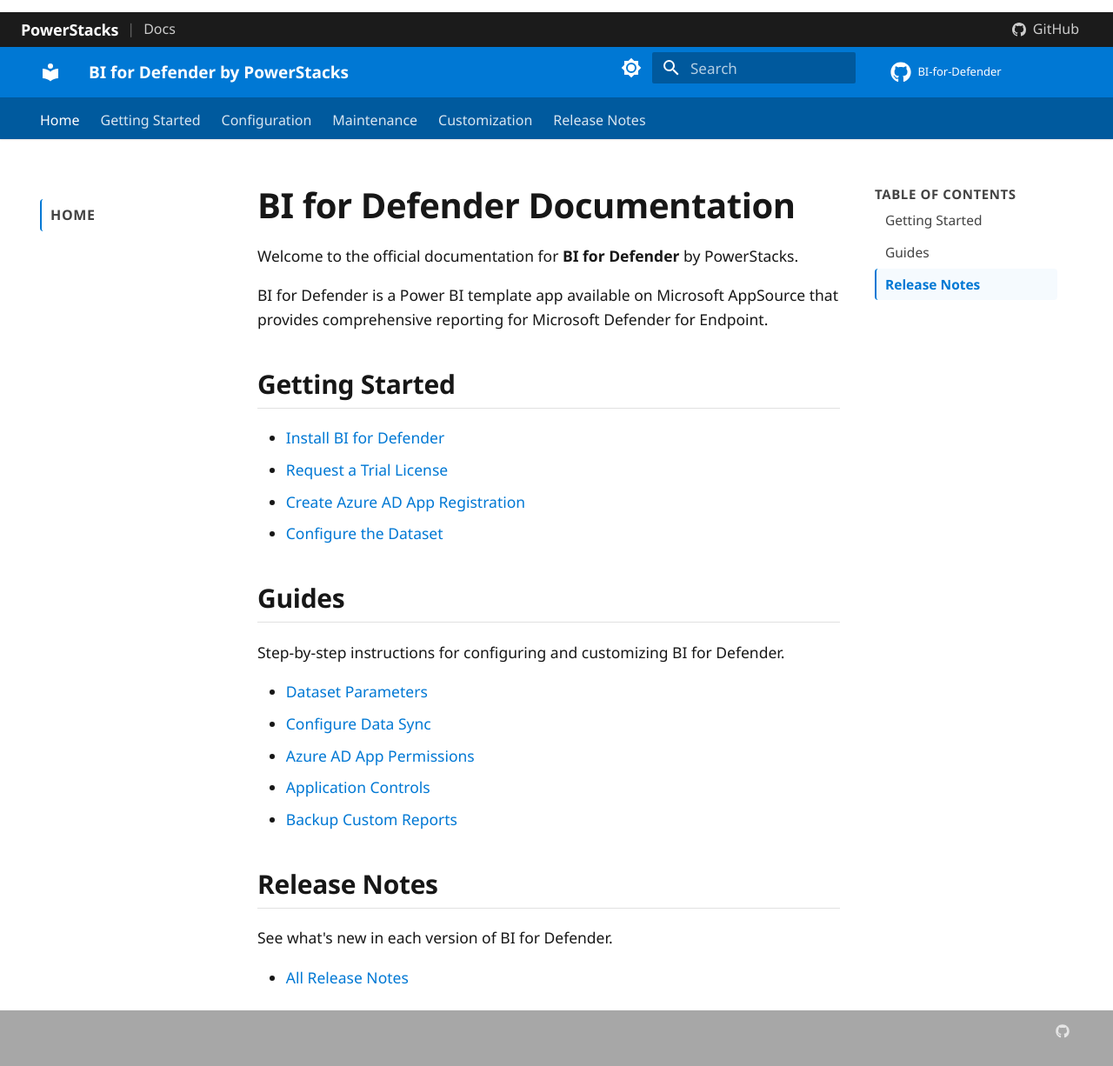
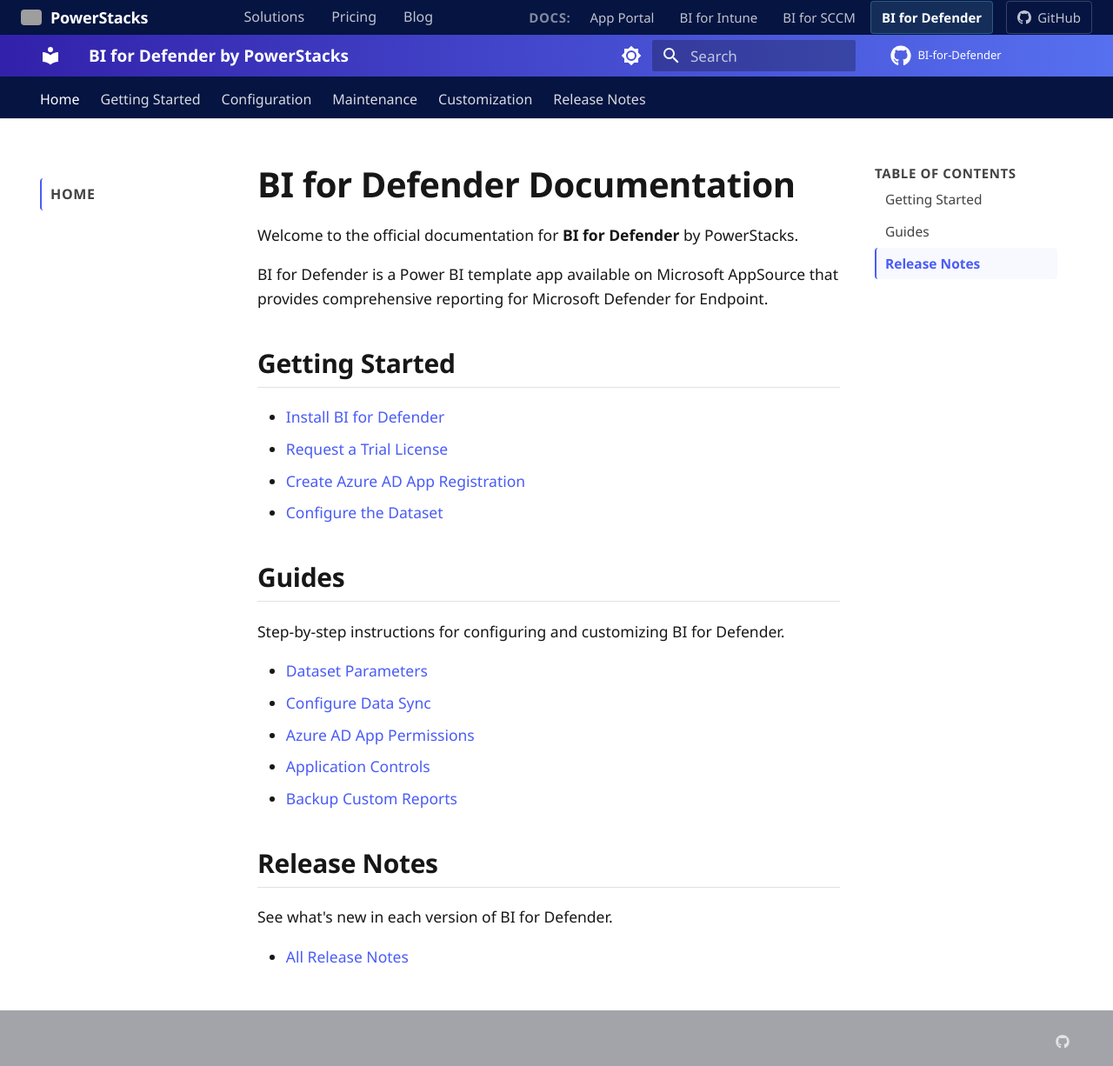
Before and after one commit to powerstacks-corp/BI-for-Defender, an MkDocs documentation site: the page built from docs/index.md, in a window 1280 px wide and 1226 px high. Shown: the whole window at 87% size. Built offline with MkDocs 1.6.1 and Material for MkDocs 9.7.7, drawn with Linux system fonts in a browser that asks for light colours; some web fonts are replaced; comment, search, counter and statistics services are not loaded; grey boxes are pictures that could not be loaded.

Commit message:
Rebrand docs site: global nav bar + PowerStacks color alignment
- Replace simple "PowerStacks | Docs" top bar with full navigation bar
  including logo, website links, cross-product doc switcher, and GitHub link
- Align color palette from Microsoft blue to PowerStacks brand gradient
  (navy #051441, gradient #3221AA → #5670F0)
- Header uses brand gradient, tabs use brand navy
- Document full color palette in CSS header comments

Co-Authored-By: Claude Opus 4.6 <noreply@anthropic.com>

```diff
--- a/docs/overrides/main.html
+++ b/docs/overrides/main.html
@@ -1,15 +1,24 @@
 {% extends "base.html" %}
 
 {% block announce %}
-<nav class="ms-top-bar">
-  <div class="ms-top-bar__inner">
-    <div class="ms-top-bar__left">
-      <span class="ms-top-bar__brand">PowerStacks</span>
-      <span class="ms-top-bar__separator">|</span>
-      <span class="ms-top-bar__product">Docs</span>
+<nav class="ps-global-nav" aria-label="PowerStacks global">
+  <div class="ps-global-nav__inner">
+    <a href="https://powerstacks.com" class="ps-global-nav__brand" title="PowerStacks Home">
+      <img src="https://powerstacks.com/images/logo.webp" alt="" class="ps-global-nav__logo" width="24" height="24" />
+      <span class="ps-global-nav__brand-text">PowerStacks</span>
+    </a>
+    <div class="ps-global-nav__site-links">
+      <a href="https://powerstacks.com/solutions/endpoint-management-platform/">Solutions</a>
+      <a href="https://powerstacks.com/pricing/">Pricing</a>
+      <a href="https://powerstacks.com/blog/">Blog</a>
     </div>
-    <div class="ms-top-bar__right">
-      <a href="https://github.com/powerstacks-corp/BI-for-Defender" class="ms-top-bar__link-btn">
+    <div class="ps-global-nav__docs-links">
+      <span class="ps-global-nav__docs-label">Docs:</span>
+      <a href="https://powerstacks-corp.github.io/app-portal-for-intune/" class="ps-global-nav__doc-link">App Portal</a>
+      <a href="https://powerstacks-corp.github.io/BI-for-Intune/" class="ps-global-nav__doc-link">BI for Intune</a>
+      <a href="https://powerstacks-corp.github.io/BI-for-SCCM/" class="ps-global-nav__doc-link">BI for SCCM</a>
+      <a href="https://powerstacks-corp.github.io/BI-for-Defender/" class="ps-global-nav__doc-link ps-global-nav__doc-link--active">BI for Defender</a>
+      <a href="https://github.com/powerstacks-corp/BI-for-Defender" class="ps-global-nav__github-btn">
         <svg xmlns="http://www.w3.org/2000/svg" viewBox="0 0 16 16" width="16" height="16" fill="currentColor"><path d="M8 0C3.58 0 0 3.58 0 8c0 3.54 2.29 6.53 5.47 7.59.4.07.55-.17.55-.38 0-.19-.01-.82-.01-1.49-2.01.37-2.53-.49-2.69-.94-.09-.23-.48-.94-.82-1.13-.28-.15-.68-.52-.01-.53.63-.01 1.08.58 1.23.82.72 1.21 1.87.87 2.33.66.07-.52.28-.87.51-1.07-1.78-.2-3.64-.89-3.64-3.95 0-.87.31-1.59.82-2.15-.08-.2-.36-1.02.08-2.12 0 0 .67-.21 2.2.82.64-.18 1.32-.27 2-.27.68 0 1.36.09 2 .27 1.53-1.04 2.2-.82 2.2-.82.44 1.1.16 1.92.08 2.12.51.56.82 1.27.82 2.15 0 3.07-1.87 3.75-3.65 3.95.29.25.54.73.54 1.48 0 1.07-.01 1.93-.01 2.2 0 .21.15.46.55.38A8.013 8.013 0 0016 8c0-4.42-3.58-8-8-8z"></path></svg>
         GitHub
       </a>
--- a/docs/stylesheets/microsoft-learn.css
+++ b/docs/stylesheets/microsoft-learn.css
@@ -1,15 +1,40 @@
 /*
- * Microsoft Learn-inspired theme for MkDocs Material
- * Matches the look and feel of learn.microsoft.com
+ * PowerStacks-branded theme for MkDocs Material
+ * Based on Microsoft Learn design, aligned with powerstacks.com branding
+ *
+ * ── Brand Color Palette ──
+ *
+ * Primary:
+ *   Brand Navy:       #051441  (top bar, tabs, dark backgrounds)
+ *   Brand Navy Light: #0A1F5E  (hover states, dark mode header)
+ *   Brand Gradient:   #3221AA → #5670F0  (header bar, hero banners)
+ *   Gradient Mid:     #4A5CF5  (links, accents, primary fg)
+ *
+ * Accents:
+ *   Brand Blue:       #6EC1E4  (light accent, active doc indicator)
+ *   Brand Green:      #61CE70  (CTAs on main website)
+ *
+ * Dark Mode:
+ *   Primary:          #7B8AF7  (lightened gradient midpoint)
+ *   Light Accent:     #8ED3EA  (lightened brand blue)
+ *   Dark Accent:      #5670F0  (gradient end)
+ *   Header:           #0A1F5E  (navy light)
+ *   Tabs:             #030C2A  (deeper navy)
+ *
+ * Semantic (unchanged):
+ *   Note:    #4A5CF5 (purple, matches brand)
+ *   Tip:     #107c10 (green)
+ *   Warning: #ff8c00 (orange)
+ *   Danger:  #d13438 (red)
  */
 
 /* ── Color palette ── */
 :root,
 [data-md-color-scheme="default"] {
-  --md-primary-fg-color: #0078d4;
-  --md-primary-fg-color--light: #2899f5;
-  --md-primary-fg-color--dark: #005a9e;
-  --md-accent-fg-color: #0078d4;
+  --md-primary-fg-color: #4A5CF5;
+  --md-primary-fg-color--light: #6EC1E4;
+  --md-primary-fg-color--dark: #3221AA;
+  --md-accent-fg-color: #4A5CF5;
   --md-default-bg-color: #ffffff;
   --md-default-fg-color: #171717;
   --md-default-fg-color--light: #424242;
@@ -17,10 +42,10 @@
 }
 
 [data-md-color-scheme="slate"] {
-  --md-primary-fg-color: #4dabf7;
-  --md-primary-fg-color--light: #74c0fc;
-  --md-primary-fg-color--dark: #339af0;
-  --md-accent-fg-color: #4dabf7;
+  --md-primary-fg-color: #7B8AF7;
+  --md-primary-fg-color--light: #8ED3EA;
+  --md-primary-fg-color--dark: #5670F0;
+  --md-accent-fg-color: #7B8AF7;
   --md-default-bg-color: #1b1b1b;
   --md-default-fg-color: #e8e8e8;
   --md-default-fg-color--light: #b0b0b0;
@@ -40,10 +65,9 @@
   color: var(--md-typeset-color);
 }
 
-/* ── Top bar — Microsoft Learn-style brand bar ── */
-/* Override MkDocs Material's announce/banner wrapper */
+/* ── Global nav bar — PowerStacks branded ── */
 .md-banner {
-  background-color: #1b1b1b !important;
+  background-color: #051441 !important;
 }
 
 .md-banner__inner {
@@ -59,104 +83,155 @@
   color: #ffffff;
 }
 
-.ms-top-bar {
+.ps-global-nav {
   display: contents;
 }
 
-.ms-top-bar__inner {
+.ps-global-nav__inner {
   display: contents;
 }
 
-.ms-top-bar__left {
-  display: flex;
+/* Brand / Logo */
+.ps-global-nav__brand {
+  display: flex !important;
   align-items: center;
   gap: 0.5rem;
+  text-decoration: none !important;
+  color: #ffffff !important;
   flex-shrink: 0;
 }
 
-.ms-top-bar__brand {
+.ps-global-nav__brand:hover {
+  opacity: 0.9;
+}
+
+.ps-global-nav__logo {
+  width: 24px;
+  height: 24px;
+  border-radius: 4px;
+}
+
+.ps-global-nav__brand-text {
   font-weight: 700;
   font-size: 0.9rem;
   letter-spacing: -0.01em;
-  color: #ffffff;
 }
 
-.ms-top-bar__separator {
-  color: #666;
-  font-weight: 300;
-}
-
-.ms-top-bar__product {
-  font-weight: 400;
-  color: #ccc;
-}
-
-.ms-top-bar__links {
+/* Middle: site links */
+.ps-global-nav__site-links {
   display: flex;
   align-items: center;
   gap: 0.25rem;
 }
 
-.ms-top-bar__links a {
-  color: #ccc !important;
+.ps-global-nav__site-links a {
+  color: rgba(255, 255, 255, 0.75) !important;
   text-decoration: none !important;
-  padding: 0.4rem 0.75rem;
+  padding: 0.35rem 0.65rem;
   border-radius: 4px;
+  font-size: 0.8rem;
   transition: background-color 0.15s, color 0.15s;
   white-space: nowrap;
 }
 
-.ms-top-bar__links a:hover {
+.ps-global-nav__site-links a:hover {
   color: #ffffff !important;
-  background-color: #333;
+  background-color: #0A1F5E;
 }
 
-.ms-top-bar__right {
+/* Right: doc switcher + GitHub */
+.ps-global-nav__docs-links {
   display: flex;
   align-items: center;
-  gap: 0.5rem;
+  gap: 0.25rem;
   flex-shrink: 0;
 }
 
-.ms-top-bar__link-btn {
+.ps-global-nav__docs-label {
+  color: rgba(255, 255, 255, 0.5);
+  font-size: 0.75rem;
+  font-weight: 600;
+  text-transform: uppercase;
+  letter-spacing: 0.04em;
+  margin-right: 0.25rem;
+}
+
+.ps-global-nav__doc-link {
+  color: rgba(255, 255, 255, 0.75) !important;
+  text-decoration: none !important;
+  padding: 0.3rem 0.6rem;
+  border-radius: 4px;
+  font-size: 0.75rem;
+  transition: background-color 0.15s, color 0.15s;
+  white-space: nowrap;
+}
+
+.ps-global-nav__doc-link:hover {
+  color: #ffffff !important;
+  background-color: #0A1F5E;
+}
+
+.ps-global-nav__doc-link--active {
+  color: #ffffff !important;
+  font-weight: 600;
+  background-color: rgba(110, 193, 228, 0.15);
+  border: 1px solid rgba(110, 193, 228, 0.3);
+}
+
+.ps-global-nav__github-btn {
   display: inline-flex !important;
   align-items: center;
-  gap: 0.4rem;
-  color: #ccc !important;
+  gap: 0.35rem;
+  color: rgba(255, 255, 255, 0.75) !important;
   text-decoration: none !important;
-  padding: 0.35rem 0.75rem;
+  padding: 0.3rem 0.6rem;
   border-radius: 4px;
-  font-size: 0.8rem;
-  transition: background-color 0.15s, color 0.15s;
+  font-size: 0.75rem;
+  margin-left: 0.5rem;
+  border: 1px solid rgba(255, 255, 255, 0.2);
+  transition: background-color 0.15s, color 0.15s, border-color 0.15s;
 }
 
-.ms-top-bar__link-btn:hover {
+.ps-global-nav__github-btn:hover {
   color: #ffffff !important;
-  background-color: #333;
+  background-color: #0A1F5E;
+  border-color: rgba(255, 255, 255, 0.4);
 }
 
-/* Hide top bar links on mobile */
+/* Responsive: hide site links on tablet */
 @media screen and (max-width: 76.25em) {
-  .ms-top-bar__links {
+  .ps-global-nav__site-links {
     display: none;
   }
 }
 
+/* Responsive: compact doc switcher on small tablet */
+@media screen and (max-width: 60em) {
+  .ps-global-nav__docs-label {
+    display: none;
+  }
+  .ps-global-nav__doc-link {
+    font-size: 0.7rem;
+    padding: 0.25rem 0.4rem;
+  }
+}
+
+/* Responsive: hide everything except brand on mobile */
 @media screen and (max-width: 44.9375em) {
-  .ms-top-bar__right {
+  .ps-global-nav__docs-links {
     display: none;
   }
 }
 
-/* ── Header — Microsoft Learn blue bar ── */
+/* ── Header — PowerStacks branded gradient ── */
 .md-header {
-  background-color: #0078d4;
-  box-shadow: 0 1px 2px rgba(0, 0, 0, 0.1);
+  background: linear-gradient(90deg, #3221AA 0%, #5670F0 100%);
+  box-shadow: 0 1px 2px rgba(0, 0, 0, 0.15);
 }
 
 [data-md-color-scheme="slate"] .md-header {
-  background-color: #1b1b1b;
-  border-bottom: 1px solid #333;
+  background: #0A1F5E;
+  border-bottom: 1px solid #1a2d6e;
 }
 
 .md-header__title {
@@ -164,14 +239,14 @@
   font-size: 0.95rem;
 }
 
-/* ── Navigation tabs — Microsoft Learn secondary nav bar ── */
+/* ── Navigation tabs — PowerStacks secondary bar ── */
 .md-tabs {
-  background-color: #005a9e;
+  background-color: #051441;
 }
 
 [data-md-color-scheme="slate"] .md-tabs {
-  background-color: #252525;
-  border-bottom: 1px solid #333;
+  background-color: #030C2A;
+  border-bottom: 1px solid #0A1F5E;
 }
 
 .md-tabs__link {
@@ -185,7 +260,7 @@
   opacity: 1;
 }
 
-/* ── Left navigation — Microsoft Learn sidebar style ── */
+/* ── Left navigation — sidebar style ── */
 .md-nav--primary .md-nav__title {
   font-weight: 600;
   font-size: 0.8rem;
@@ -206,11 +281,11 @@
 }
 
 .md-nav__link:hover {
-  background-color: rgba(0, 120, 212, 0.06);
+  background-color: rgba(74, 92, 245, 0.06);
 }
 
 [data-md-color-scheme="slate"] .md-nav__link:hover {
-  background-color: rgba(77, 171, 247, 0.1);
+  background-color: rgba(123, 138, 247, 0.1);
 }
 
 .md-nav__link--active,
@@ -219,12 +294,12 @@
   color: var(--md-primary-fg-color);
   border-left: 2px solid var(--md-primary-fg-color);
   padding-left: calc(0.6rem - 2px);
-  background-color: rgba(0, 120, 212, 0.04);
+  background-color: rgba(74, 92, 245, 0.04);
 }
 
 [data-md-color-scheme="slate"] .md-nav__link--active,
 [data-md-color-scheme="slate"] .md-nav__item .md-nav__link--active {
-  background-color: rgba(77, 171, 247, 0.08);
+  background-color: rgba(123, 138, 247, 0.08);
 }
 
 /* Section labels (like "Getting Started", "Administration") */
@@ -238,13 +313,13 @@
   margin-top: 0.75rem;
 }
 
-/* ── Search bar — cleaner Microsoft-style ── */
+/* ── Search bar — cleaner style ── */
 .md-search__input {
   border-radius: 4px;
   font-size: 0.85rem;
 }
 
-/* ── Content area — full width like Microsoft Learn ── */
+/* ── Content area — full width ── */
 .md-content {
   max-width: none;
 }
@@ -280,7 +355,7 @@
   font-size: 1rem;
 }
 
-/* ── Tables — Microsoft Learn clean style ── */
+/* ── Tables — clean style ── */
 .md-typeset table:not([class]) {
   font-size: 0.825rem;
   border: 1px solid #e1e1e1;
@@ -313,7 +388,7 @@
   border-bottom-color: #3a3a3a;
 }
 
-/* ── Code blocks — Microsoft Learn style ── */
+/* ── Code blocks ── */
 .md-typeset code {
   font-size: 0.825em;
   padding: 0.15em 0.4em;
@@ -333,7 +408,7 @@
   line-height: 1.5;
 }
 
-/* ── Admonitions — Microsoft-style notes/tips/warnings ── */
+/* ── Admonitions — notes/tips/warnings ── */
 .md-typeset .admonition,
 .md-typeset details {
   border-radius: 4px;
@@ -347,13 +422,13 @@
 
 .md-typeset .admonition.note,
 .md-typeset details.note {
-  border-left-color: #0078d4;
-  background-color: #f0f6ff;
+  border-left-color: #4A5CF5;
+  background-color: #f0f2ff;
 }
 
 [data-md-color-scheme="slate"] .md-typeset .admonition.note,
 [data-md-color-scheme="slate"] .md-typeset details.note {
-  background-color: rgba(0, 120, 212, 0.1);
+  background-color: rgba(74, 92, 245, 0.1);
 }
 
 .md-typeset .admonition.tip,
@@ -389,7 +464,7 @@
   background-color: rgba(209, 52, 56, 0.1);
 }
 
-/* ── Right-side TOC — thinner, Microsoft-style ── */
+/* ── Right-side TOC — thinner ── */
 .md-sidebar--secondary {
   width: 13rem;
 }
@@ -407,7 +482,7 @@
 
 /* ── Footer ── */
 .md-footer {
-  background-color: #f5f5f5;
+  background-color: #EFF2F9;
   color: #424242;
 }
 
@@ -430,15 +505,15 @@
   background: #555;
 }
 
-/* ── Hero banner — Microsoft Learn blue banner ── */
+/* ── Hero banner — PowerStacks gradient ── */
 .hero-banner {
-  background: linear-gradient(to right, #1a0f7a 0%, #2d28b0 40%, #4f63e8 100%);
+  background: linear-gradient(90deg, #3221AA 0%, #5670F0 100%);
   padding: 3rem 2rem;
   margin: -0.6rem -0.6rem 2rem -0.6rem;
 }
 
 [data-md-color-scheme="slate"] .hero-banner {
-  background: linear-gradient(to right, #130a5c 0%, #221e88 40%, #3b4cb5 100%);
+  background: linear-gradient(90deg, #241880 0%, #4058C8 100%);
 }
 
 .hero-banner h1 {
@@ -456,7 +531,7 @@
   max-width: 600px;
 }
 
-/* ── Quick link cards — Microsoft Learn feature cards ── */
+/* ── Quick link cards — feature cards ── */
 .quick-links {
   display: grid !important;
   grid-template-columns: repeat(4, 1fr);
@@ -539,7 +614,7 @@
   color: var(--md-primary-fg-color);
 }
 
-/* ── Tabs — Microsoft pivot style ── */
+/* ── Tabs — pivot style ── */
 .md-typeset .tabbed-labels > label {
   font-size: 0.825rem;
   font-weight: 600;
@@ -554,7 +629,7 @@
   background-color: var(--md-primary-fg-color);
 }
 
-/* ── Permalink anchors — Microsoft Learn chain-link icon ── */
+/* ── Permalink anchors — chain-link icon ── */
 .md-typeset .headerlink {
   font-size: 0 !important;
   opacity: 0;
```
